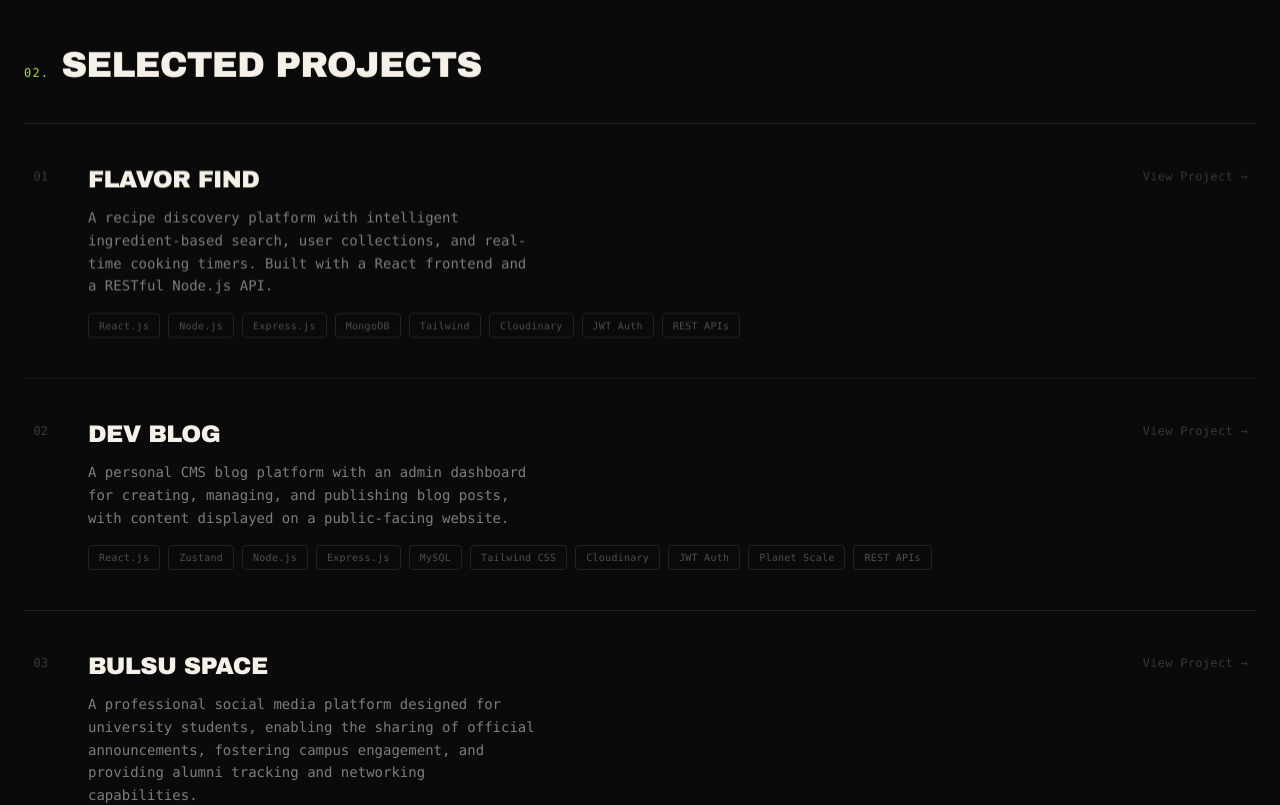
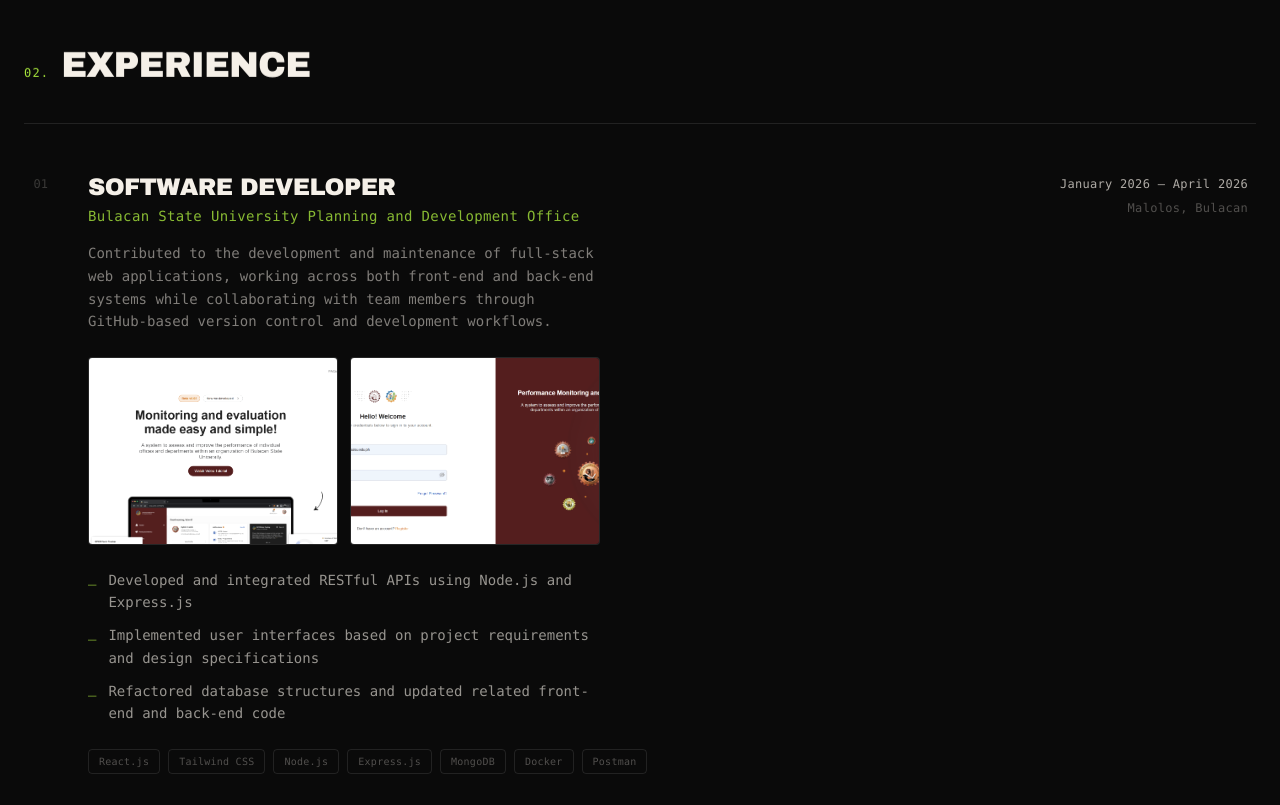
Before and after one commit to DeanBautista/Portfolio, a React (Vite) app: page /home in a window 1280 px wide. Shown: the part 1760-2565 px from the top of the page. Built offline with nearby package versions, Linux system fonts and the light colour scheme.

Commit message:
Added experience section and fix mobile responsiveness in project section

```diff
--- a/src/components/home/Contact.jsx
+++ b/src/components/home/Contact.jsx
@@ -97,7 +97,7 @@ export default function Contact() {
       <Reveal>
         <div className="flex items-baseline gap-3 mb-10">
           <span className="text-[#a8e63d] font-mono text-xs tracking-widest" aria-hidden="true">
-            03.
+            04.
           </span>
           <h2
             className="text-[#f5f0e8] font-black text-3xl md:text-4xl leading-none tracking-tight"
--- /dev/null
+++ b/src/components/home/Experience.jsx
@@ -0,0 +1,231 @@
+import { useState } from "react";
+import { createPortal } from "react-dom";
+import Reveal from "../Reveal";
+import pmes1 from "../../assets/pdo/pmes-1.png"
+import pmes2 from "../../assets/pdo/pmes-2.png"
+
+// Example shape — adjust to match your actual data source
+const EXPERIENCE = {
+  role: "Software Developer",
+  company: "Bulacan State University Planning and Development Office",
+  period: "January 2026 — April 2026",
+  location: "Malolos, Bulacan",
+  description:
+    `Contributed to the development and maintenance of full-stack web applications, working
+    across both front-end and back-end systems while collaborating with team members through
+    GitHub-based version control and development workflows.`,
+  highlights: [
+    "Developed and integrated RESTful APIs using Node.js and Express.js",
+    "Implemented user interfaces based on project requirements and design specifications",
+    "Refactored database structures and updated related front-end and back-end code",
+  ],
+  tags: ["React.js", "Tailwind CSS", "Node.js", "Express.js", "MongoDB", "Docker", "Postman"],
+  images: [
+    { src: pmes1, alt: "pmes1" },
+    { src: pmes2, alt: "pmes2" },
+  ],
+};
+
+export default function Experience() {
+  return (
+    <section
+      className="bg-[#0a0a0a] px-6 py-20 border-white/10 border-t"
+      id="experience"
+    >
+      {/* Section heading */}
+      <Reveal>
+        <div className="flex items-baseline gap-3 mb-10">
+          <span
+            className="text-[#a8e63d] font-mono text-xs tracking-widest"
+            aria-hidden="true"
+          >
+            02.
+          </span>
+          <h2
+            className="text-[#f5f0e8] font-black uppercase text-3xl md:text-4xl leading-none tracking-tight"
+            style={{ fontFamily: "'Arial Black', 'Helvetica Neue', Arial, sans-serif" }}
+          >
+            Experience
+          </h2>
+        </div>
+      </Reveal>
+
+      {/* Single experience card */}
+      <Reveal delay={90} y={24}>
+        <ExperienceCard experience={EXPERIENCE} />
+      </Reveal>
+    </section>
+  );
+}
+
+function ExperienceCard({ experience }) {
+  const { role, company, period, location, description, highlights, tags, images } = experience;
+
+  const [lightbox, setLightbox] = useState(null); // index | null
+
+  const closeLightbox = () => setLightbox(null);
+  const prevLight = (e) => {
+    e.stopPropagation();
+    setLightbox((i) => (i - 1 + images.length) % images.length);
+  };
+  const nextLight = (e) => {
+    e.stopPropagation();
+    setLightbox((i) => (i + 1) % images.length);
+  };
+
+  return (
+    <div className="group border-t border-white/10 py-10 md:py-12">
+      <div className="flex flex-col md:flex-row md:items-start md:justify-between gap-8 md:gap-12">
+        {/* Left: role + company + meta */}
+        <div className="flex items-start gap-6 md:gap-10 flex-1 min-w-0">
+          <span className="text-[#f5f0e8]/20 font-mono text-xs pt-1 shrink-0 w-6 text-right group-hover:text-[#a8e63d]/60 transition-colors duration-200">
+            01
+          </span>
+
+          <div className="flex-1 min-w-0">
+            <h3
+              className="text-[#f5f0e8] group-hover:text-[#a8e63d] font-black uppercase text-xl md:text-2xl leading-tight tracking-tight mb-1 transition-colors duration-200"
+              style={{ fontFamily: "'Arial Black', 'Helvetica Neue', Arial, sans-serif" }}
+            >
+              {role}
+            </h3>
+
+            <p className="text-[#a8e63d]/80 font-mono text-sm tracking-wide mb-1 md:mb-4">
+              {company}
+            </p>
+
+            {/* Mobile-only period/location — sits right under the company name.
+                Hidden on desktop, where the original right-column block (below) handles it. */}
+            <div className="flex items-baseline gap-3 mb-4 md:hidden">
+              <span className="text-[#f5f0e8]/70 font-mono text-xs tracking-wide whitespace-nowrap">
+                {period}
+              </span>
+              <span className="text-[#f5f0e8]/30 font-mono text-xs tracking-wide whitespace-nowrap">
+                {location}
+              </span>
+            </div>
+
+            <p className="text-[#f5f0e8]/50 text-sm leading-relaxed font-mono max-w-lg mb-6">
+              {description}
+            </p>
+
+            {/* Image pair */}
+            {images?.length > 0 && (
+              <div className="grid grid-cols-2 gap-3 max-w-lg mb-6">
+                {images.map((img, i) => (
+                  <div
+                    key={i}
+                    onClick={() => setLightbox(i)}
+                    className="relative aspect-[4/3] overflow-hidden rounded-sm border border-white/10 bg-white/[0.02] cursor-zoom-in group-hover:border-white/20 transition-colors duration-200"
+                  >
+                    <img
+                      src={img.src}
+                      alt={img.alt || `${company} work sample ${i + 1}`}
+                      loading="lazy"
+                      className="w-full h-full object-cover grayscale-[0.3] contrast-[1.05] group-hover:grayscale-0 transition-all duration-300"
+                    />
+                  </div>
+                ))}
+              </div>
+            )}
+
+            {highlights?.length > 0 && (
+              <ul className="space-y-2.5 mb-6 max-w-lg">
+                {highlights.map((point, i) => (
+                  <li
+                    key={i}
+                    className="flex items-start gap-3 text-[#f5f0e8]/60 text-sm leading-relaxed font-mono"
+                  >
+                    <span className="text-[#a8e63d]/60 mt-1 shrink-0" aria-hidden="true">
+                      —
+                    </span>
+                    {point}
+                  </li>
+                ))}
+              </ul>
+            )}
+
+            <div className="flex flex-wrap gap-2">
+              {tags.map((tag) => (
+                <span
+                  key={tag}
+                  className="text-[#f5f0e8]/30 font-mono text-[10px] tracking-wide border border-white/10 px-2.5 py-1 rounded-sm group-hover:border-white/20 group-hover:text-[#f5f0e8]/50 transition-all duration-200"
+                >
+                  {tag}
+                </span>
+              ))}
+            </div>
+          </div>
+        </div>
+
+        {/* Right: period + location (desktop only — mobile version is shown above, under the company name) */}
+        <div className="hidden md:flex shrink-0 md:pt-1 md:pr-2 flex-col items-end justify-start gap-2">
+          <span className="text-[#f5f0e8]/70 font-mono text-xs tracking-wide whitespace-nowrap">
+            {period}
+          </span>
+          <span className="text-[#f5f0e8]/30 font-mono text-xs tracking-wide whitespace-nowrap">
+            {location}
+          </span>
+        </div>
+      </div>
+
+      {/* ── Lightbox ── */}
+      {/* Rendered via portal directly into document.body. This is required because
+          Reveal (and similar entrance-animation wrappers) apply a CSS transform to
+          animate elements in — and `position: fixed` is positioned relative to the
+          nearest transformed ancestor, not the real viewport, once one exists in the
+          tree. Without the portal, the lightbox gets trapped inside that section
+          instead of covering the whole page. */}
+      {lightbox !== null &&
+        createPortal(
+          <div
+            onClick={closeLightbox}
+            className="fixed inset-0 z-[999] overflow-y-auto bg-black/[0.92]"
+          >
+            {/* Sticky nav/close controls — pinned to viewport while backdrop scrolls */}
+            {images.length > 1 && (
+              <button
+                onClick={prevLight}
+                className="sticky top-1/2 left-6 float-left -translate-y-1/2 rounded-sm border border-white/[0.12] bg-white/[0.06] px-4 py-2.5 font-mono text-lg text-[#f5f0e8] cursor-pointer z-10"
+              >
+                ←
+              </button>
+            )}
+
+            {images.length > 1 && (
+              <button
+                onClick={nextLight}
+                className="sticky top-1/2 right-6 float-right -translate-y-1/2 rounded-sm border border-white/[0.12] bg-white/[0.06] px-4 py-2.5 font-mono text-lg text-[#f5f0e8] cursor-pointer z-10"
+              >
+                →
+              </button>
+            )}
+
+            <button
+              onClick={closeLightbox}
+              className="sticky top-5 right-6 float-right border-none bg-transparent font-mono text-[13px] uppercase tracking-[0.1em] text-[#f5f0e8]/40 cursor-pointer z-10"
+            >
+              esc ✕
+            </button>
+
+            {/* Image wrapper — fills viewport height, image covers as much as possible, scrolls if larger */}
+            <div
+              onClick={(e) => e.stopPropagation()}
+              className="min-h-full w-full flex flex-col items-center justify-center px-20 py-16"
+            >
+              <img
+                src={images[lightbox].src}
+                alt={images[lightbox].alt}
+                className="block max-w-full rounded border border-white/10 object-contain"
+                style={{ maxHeight: "calc(100vh - 8rem)" }}
+              />
+              <div className="mt-3 text-center font-mono text-[11px] tracking-[0.08em] text-[#f5f0e8]/40">
+                {images[lightbox].alt} — {lightbox + 1} / {images.length}
+              </div>
+            </div>
+          </div>,
+          document.body
+        )}
+    </div>
+  );
+}
--- a/src/components/home/Projects.jsx
+++ b/src/components/home/Projects.jsx
@@ -17,7 +17,7 @@ export default function Projects() {
             className="text-[#a8e63d] font-mono text-xs tracking-widest"
             aria-hidden="true"
           >
-            02.
+            03.
           </span>
           <h2
             className="text-[#f5f0e8] font-black uppercase text-3xl md:text-4xl leading-none tracking-tight"
@@ -58,9 +58,9 @@ function ProjectRow({ project, index, onClick }) {
       }}
       className="group block border-b border-white/10 px-0 py-8 md:py-10 transition-colors duration-200 hover:bg-white/[0.03] cursor-pointer"
     >
-      <div className="flex items-start justify-between gap-8">
+      <div className="flex flex-col md:flex-row items-start md:justify-between gap-4 md:gap-8">
         {/* Left: number + content */}
-        <div className="flex items-start gap-6 md:gap-10 flex-1 min-w-0">
+        <div className="flex items-start gap-6 md:gap-10 flex-1 min-w-0 w-full">
           <span className="text-[#f5f0e8]/20 font-mono text-xs pt-1 shrink-0 w-6 text-right group-hover:text-[#a8e63d]/60 transition-colors duration-200">
             {num}
           </span>
@@ -89,8 +89,8 @@ function ProjectRow({ project, index, onClick }) {
         </div>
 
         {/* Right: View Project link */}
-        <div className="shrink-0 pt-1 pr-2 flex flex-col justify-between gap-3">
-          <span className="flex justify-end text-[#f5f0e8]/20 group-hover:text-[#a8e63d] font-mono text-xs tracking-wide whitespace-nowrap transition-colors duration-200">
+        <div className="shrink-0 pt-1 pr-2 pl-12 md:pl-0 flex flex-col justify-between gap-3 self-start md:self-auto">
+          <span className="flex justify-start md:justify-end text-[#f5f0e8]/20 group-hover:text-[#a8e63d] font-mono text-xs tracking-wide whitespace-nowrap transition-colors duration-200">
             View Project →
           </span>
         </div>
--- a/src/pages/Home.jsx
+++ b/src/pages/Home.jsx
@@ -6,6 +6,7 @@ import Skills from "../components/home/Skills";
 import Contact from "../components/home/Contact";
 import Footer from "../components/Footer";
 import { saveHomeScroll, getHomeScroll } from "../utils/scrollMemory";
+import Experience from "../components/home/Experience";
 
 export default function Home() {
   useEffect(() => {
@@ -36,6 +37,7 @@ export default function Home() {
         <Navbar />
         <Hero />
         <Skills />
+        <Experience />
         <Projects />
         <Contact />
         <Footer />
```
Also changed, not shown: src/assets/pdo/pmes-1.png (added), src/assets/pdo/pmes-2.png (added).
